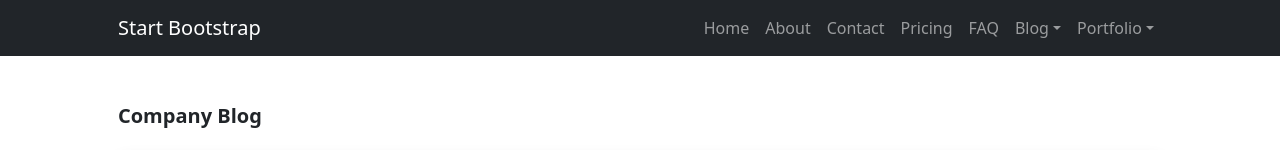
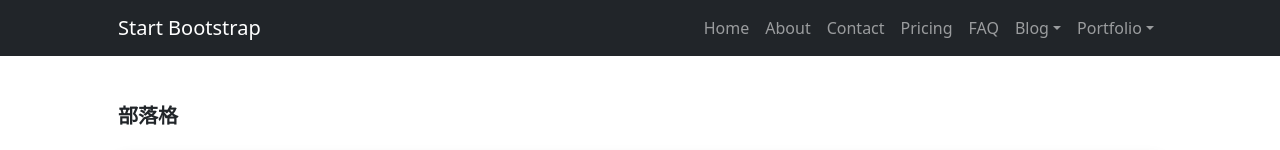
Before and after one commit to 10910321/business-website, a plain HTML site: page blog-home.html in a window 1280 px wide. Shown: the top 150 px of the page. Drawn offline with nearby package versions, Linux system fonts and the light colour scheme.

Commit message:
中文化blog

```diff
--- a/blog-home.html
+++ b/blog-home.html
@@ -48,7 +48,7 @@
             <!-- Page Content-->
             <section class="py-5">
                 <div class="container px-5">
-                    <h1 class="fw-bolder fs-5 mb-4">Company Blog</h1>
+                    <h1 class="fw-bolder fs-5 mb-4">部落格</h1>
                     <div class="card border-0 shadow rounded-3 overflow-hidden">
                         <div class="card-body p-0">
                             <div class="row gx-0">
```
